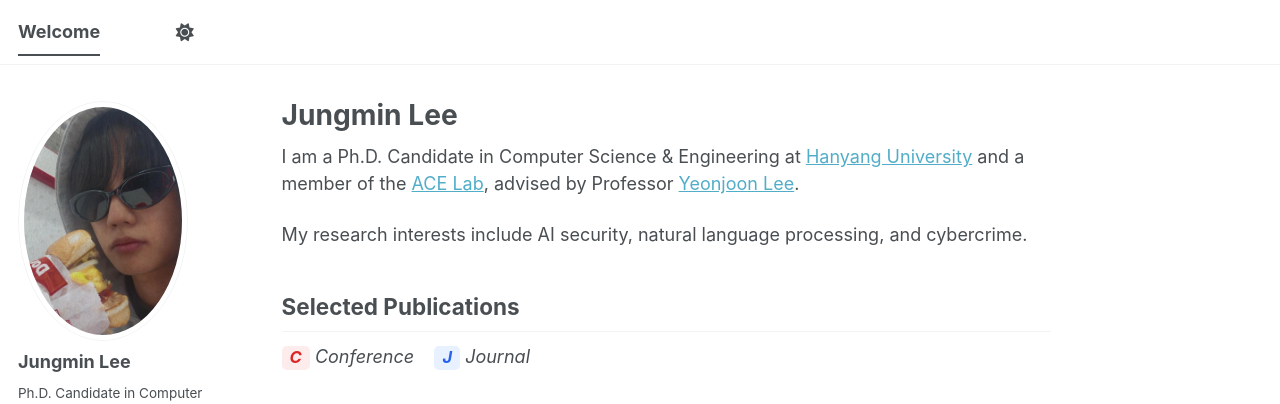
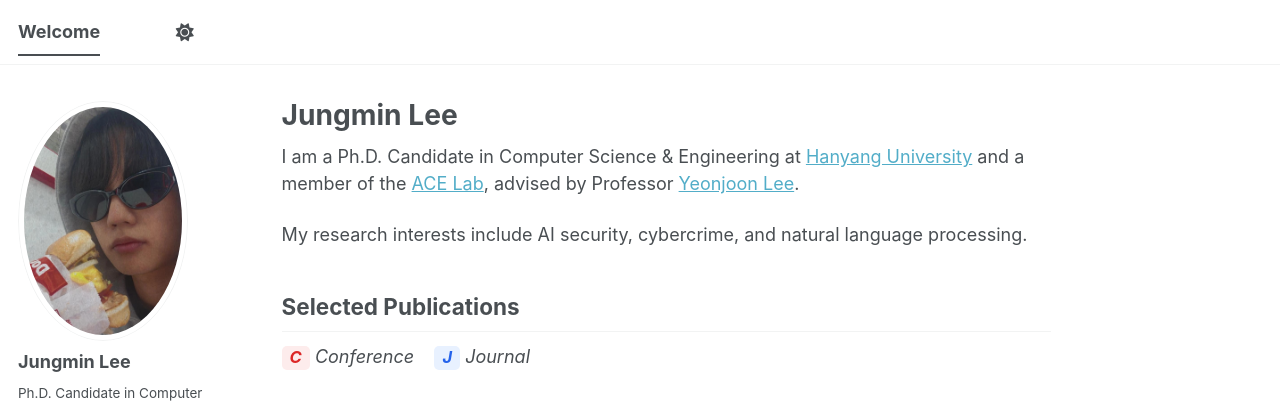
Before and after one commit to jm-lee00/jm-lee00.github.io, a Jekyll site: the page built from _pages/about.md, in a window 1280 px wide and 900 px high. Shown: the top 404 px of the window. Built offline with Jekyll 4.4.1, drawn with Linux system fonts in a browser that asks for light colours; a style sheet for code colours, icons or effects is not loaded.

Commit message:
Modification

```diff
--- a/_pages/about.md
+++ b/_pages/about.md
@@ -9,7 +9,7 @@ redirect_from:
 
 I am a Ph.D. Candidate in Computer Science & Engineering at [Hanyang University](https://www.hanyang.ac.kr/web/www/home) and a member of the [ACE Lab](https://ace.hanyang.ac.kr/), advised by Professor [Yeonjoon Lee](https://scholar.google.com/citations?user=gx1HOgIAAAAJ&hl=ko).
 
-My research interests include AI security, natural language processing, and cybercrime.
+My research interests include AI security, cybercrime, and natural language processing.
 
 ## Selected Publications
 
```
